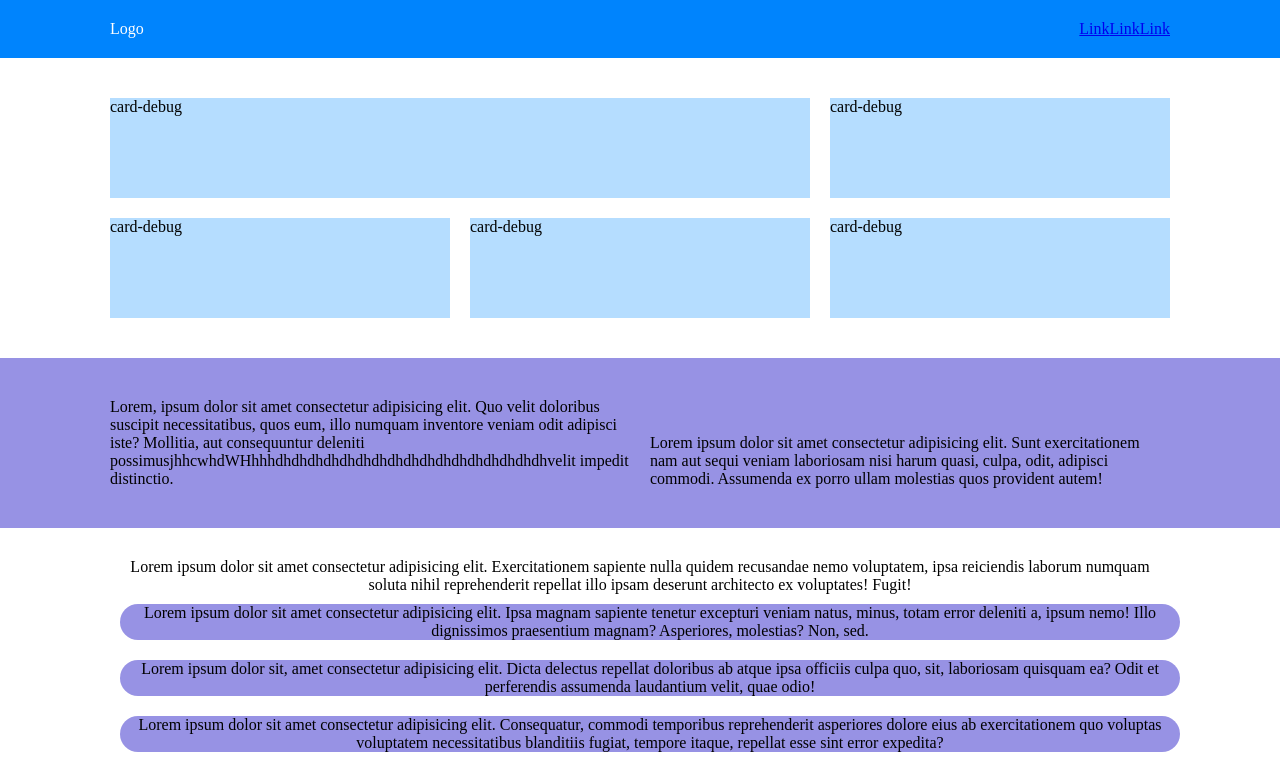
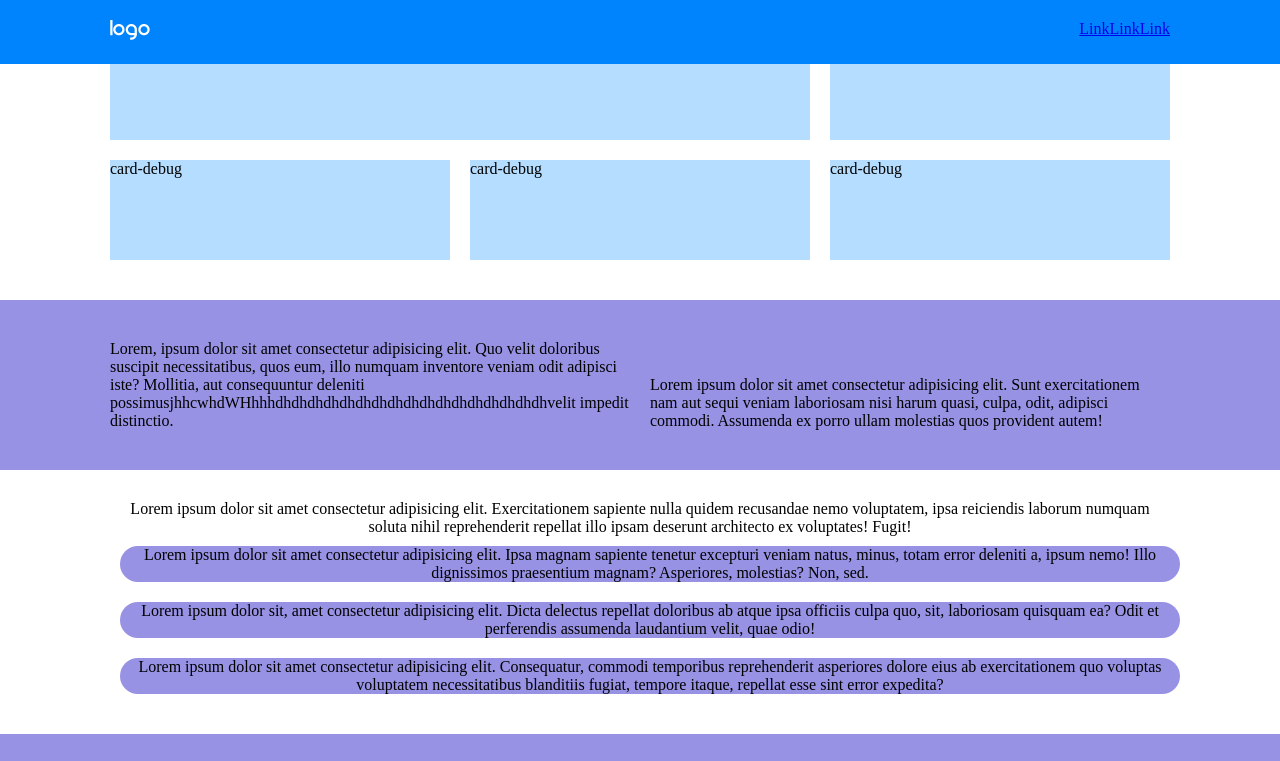
Before and after one commit to Vale-riad/htmlcss-responsive-layout, a plain HTML site: page index.html in a window 1280 px wide. Shown: the top 761 px of the page. Drawn offline with Linux system fonts and the light colour scheme.

Commit message:
inizio dettaglio header

```diff
--- a/css/header.css
+++ b/css/header.css
@@ -5,8 +5,15 @@ header{
     background-color: var(--first-color);
     padding: 1.25rem 0;
     color:white;
+    position: fixed;
+    top: 0;
+    right: 0;
+    left: 0;
+    z-index: 100;
 }
-
+img{
+    width:50%;
+}
 .main-nav{
     display: none;
 }
--- a/index.html
+++ b/index.html
@@ -12,7 +12,9 @@
     <header>
             <div class="container">
                 <div class="flex justify-space-between">
-                    <div class="logo">Logo</div>
+                    <div class="logo">
+                        <img src="img/logo.png">
+                    </div>
                     <button class="hamburger">Menù</button>
                     <nav class="main-nav">
                         <ul class="list-inline">
```
Also changed, not shown: img/logo.png (added).
